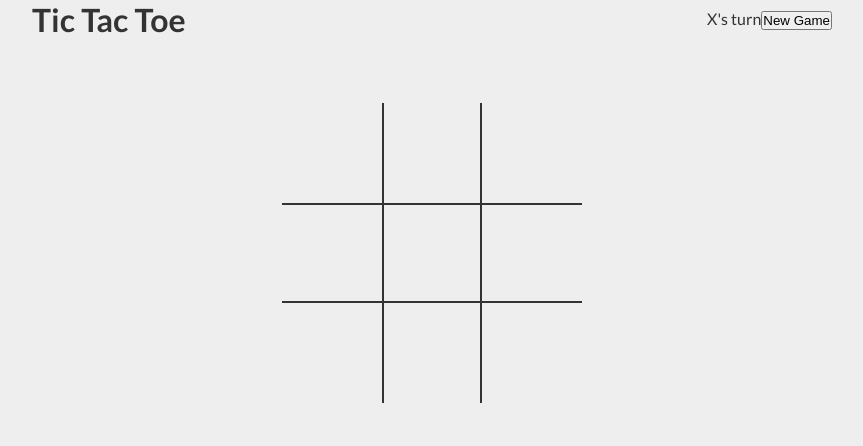
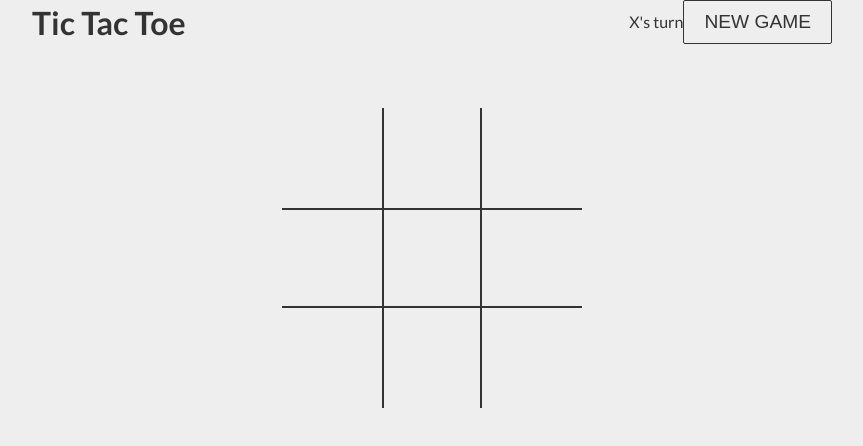
Before and after one commit to zum281/tic-tac-toe, a Next.js app: page / in a window 1280 px wide. Shown: the top 446 px of the page, without its empty margins (208-1071 px from the left). Built offline with nearby package versions, Linux system fonts and the light colour scheme.

Commit message:
feat: resetGame in context

```diff
--- a/src/components/modal/Modal.style.tsx
+++ b/src/components/modal/Modal.style.tsx
@@ -1,5 +1,5 @@
-import styled from "@emotion/styled";
-import { Player } from "@/types/game";
+import styled from '@emotion/styled'
+import { Player } from '@/types/game'
 
 export const Container = styled.div`
 	--width: 400px;
@@ -17,7 +17,7 @@ export const Container = styled.div`
 	border-radius: 2px;
 	background-color: #fff;
 	z-index: 1;
-`;
+`
 
 export const Text = styled.div<{ winner: Player | null }>`
 	text-align: center;
@@ -30,16 +30,16 @@ export const Text = styled.div<{ winner: Player | null }>`
 		font-size: 3.5rem;
 		font-weight: 700;
 		color: ${({ winner }) =>
-			winner ? `var(--clr-player-${winner})` : "unset"};
+			winner ? `var(--clr-player-${winner})` : 'unset'};
 	}
-`;
+`
 
 export const Overlay = styled.div`
 	position: absolute;
 	inset: 0;
 	background-color: rgba(0, 0, 0, 0.5);
 	z-index: -1;
-`;
+`
 
 export const Close = styled.button`
 	position: absolute;
@@ -69,25 +69,4 @@ export const Close = styled.button`
 			stroke: var(--clr-white);
 		}
 	}
-`;
-
-export const PlayAgain = styled.button`
-	border: 1px solid var(--clr-black);
-	border-radius: 2px;
-	outline: none;
-	background-color: var(--clr-white);
-	color: var(--clr-black);
-	font-size: 1.2rem;
-	font-weight: 500;
-	padding: 10px 20px;
-	text-transform: uppercase;
-	cursor: pointer;
-	transition: all 0.3s ease-in-out;
-
-	&:focus,
-	&:hover {
-		border: 1px solid var(--clr-primary);
-		background-color: var(--clr-primary);
-		color: var(--clr-white);
-	}
-`;
+`
--- a/src/components/modal/Modal.tsx
+++ b/src/components/modal/Modal.tsx
@@ -1,26 +1,15 @@
-import React, { FunctionComponent as FC, useState } from 'react'
+import React, { FunctionComponent as FC } from 'react'
 import { useGameContext } from '@context/GameContext'
-import { Grid as GridType } from '@/types/game'
 import { CloseIcon } from '@components/shared/close-icon'
-import { Container, Overlay, Close, PlayAgain, Text } from './Modal.style'
+import { Container, Overlay, Close, Text } from './Modal.style'
+import { Button } from '@styles/Button'
 
 type Props = {
 	withWinner?: boolean
 }
 
 export const Modal: FC<Props> = ({ withWinner = true }) => {
-	const { winner, setWinner, setGrid, setCurrentPlayer } = useGameContext()
-
-	const resetGame = () => {
-		setWinner(null)
-		const newGrid: GridType = Array(9)
-			.fill('')
-			.map((_, index) => {
-				return { value: '', index }
-			})
-		setGrid([...newGrid])
-		setCurrentPlayer('X')
-	}
+	const { winner, resetGame } = useGameContext()
 
 	return (
 		<>
@@ -40,7 +29,7 @@ export const Modal: FC<Props> = ({ withWinner = true }) => {
 						<h2>Tie!</h2>
 					</Text>
 				)}
-				<PlayAgain onClick={resetGame}>Play again</PlayAgain>
+				<Button onClick={resetGame}>Play Again</Button>
 			</Container>
 		</>
 	)
--- a/src/components/shared/layout/Header.tsx
+++ b/src/components/shared/layout/Header.tsx
@@ -1,14 +1,15 @@
 import React, { FunctionComponent as FC } from 'react'
 import { useGameContext } from '@context/GameContext'
 import { StyledHeader } from './Layout.style'
+import { Button } from '@styles/Button'
 export const Header: FC = () => {
-	const { currentPlayer } = useGameContext()
+	const { currentPlayer, resetGame } = useGameContext()
 	return (
 		<StyledHeader>
 			<h1>Tic Tac Toe</h1>
 			<nav>
 				<span>{currentPlayer}'s turn</span>
-				<button>New Game</button>
+				<Button onClick={resetGame}>New Game</Button>
 			</nav>
 		</StyledHeader>
 	)
--- a/src/context/GameContext.tsx
+++ b/src/context/GameContext.tsx
@@ -1,22 +1,24 @@
-import { createContext, useContext } from "react";
-import { Player, Grid } from "@/types/game";
+import { createContext, useContext } from 'react'
+import { Player, Grid } from '@/types/game'
 
 export type GameContextType = {
-	currentPlayer: Player;
-	setCurrentPlayer: (player: Player) => void;
-	grid: Grid;
-	setGrid: (grid: Grid) => void;
-	winner: Player | null;
-	setWinner: (winner: Player | null) => void;
-};
+	currentPlayer: Player
+	setCurrentPlayer: (player: Player) => void
+	grid: Grid
+	setGrid: (grid: Grid) => void
+	winner: Player | null
+	setWinner: (winner: Player | null) => void
+	resetGame: () => void
+}
 
 export const GameContext = createContext<GameContextType>({
-	currentPlayer: "X",
+	currentPlayer: 'X',
 	setCurrentPlayer: () => {},
-	grid: Array(9).fill(""),
+	grid: Array(9).fill(''),
 	setGrid: () => {},
 	winner: null,
 	setWinner: () => {},
-});
+	resetGame: () => {},
+})
 
-export const useGameContext = () => useContext(GameContext);
+export const useGameContext = () => useContext(GameContext)
--- a/src/context/GameProvider.tsx
+++ b/src/context/GameProvider.tsx
@@ -1,16 +1,28 @@
-import React, { FunctionComponent as FC, ReactNode, useState } from "react";
-import { GameContext } from "./GameContext";
-import { Player, Grid } from "@/types/game";
-import { INITIAL_GRID } from "@constants";
+import React, { FunctionComponent as FC, ReactNode, useState } from 'react'
+import { GameContext } from './GameContext'
+import { Player, Grid } from '@/types/game'
+import { INITIAL_GRID } from '@constants'
 
 type Props = {
-	children: ReactNode;
-};
+	children: ReactNode
+}
 
 const GameProvider: FC<Props> = ({ children }) => {
-	const [currentPlayer, setCurrentPlayer] = useState<Player>("X");
-	const [grid, setGrid] = useState<Grid>(INITIAL_GRID);
-	const [winner, setWinner] = useState<Player | null>(null);
+	const [currentPlayer, setCurrentPlayer] = useState<Player>('X')
+	const [grid, setGrid] = useState<Grid>(INITIAL_GRID)
+	const [winner, setWinner] = useState<Player | null>(null)
+
+	const resetGame = () => {
+		setWinner(null)
+		const newGrid: Grid = Array(9)
+			.fill('')
+			.map((_, index) => {
+				return { value: '', index }
+			})
+		setGrid([...newGrid])
+		setCurrentPlayer('X')
+	}
+
 	const value = {
 		currentPlayer,
 		setCurrentPlayer,
@@ -18,11 +30,10 @@ const GameProvider: FC<Props> = ({ children }) => {
 		setGrid,
 		winner,
 		setWinner,
-	};
+		resetGame,
+	}
 
-	return (
-		<GameContext.Provider value={value}>{children}</GameContext.Provider>
-	);
-};
+	return <GameContext.Provider value={value}>{children}</GameContext.Provider>
+}
 
-export default GameProvider;
+export default GameProvider
--- /dev/null
+++ b/src/styles/Button.tsx
@@ -0,0 +1,22 @@
+import styled from '@emotion/styled'
+
+export const Button = styled.button`
+	border: 1px solid var(--clr-black);
+	border-radius: 2px;
+	outline: none;
+	background-color: var(--clr-white);
+	color: var(--clr-black);
+	font-size: 1.2rem;
+	font-weight: 500;
+	padding: 10px 20px;
+	text-transform: uppercase;
+	cursor: pointer;
+	transition: all 0.3s ease-in-out;
+
+	&:focus,
+	&:hover {
+		border: 1px solid var(--clr-primary);
+		background-color: var(--clr-primary);
+		color: var(--clr-white);
+	}
+`
```
